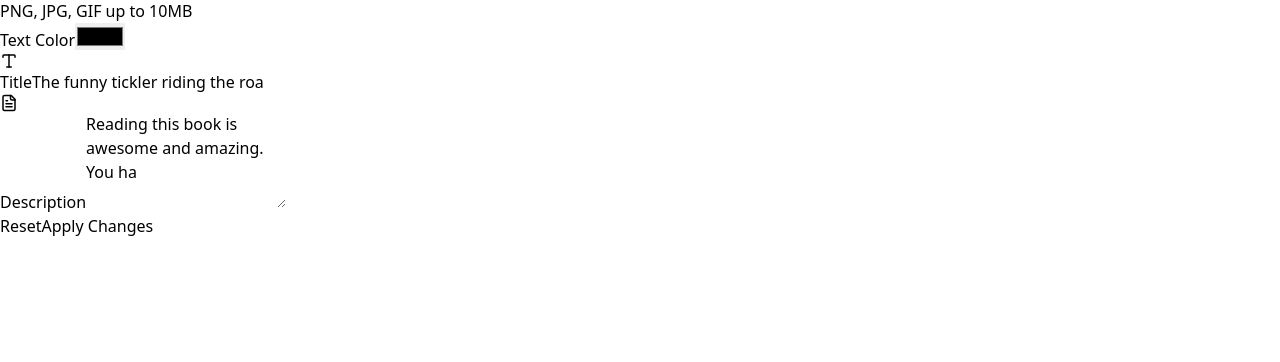
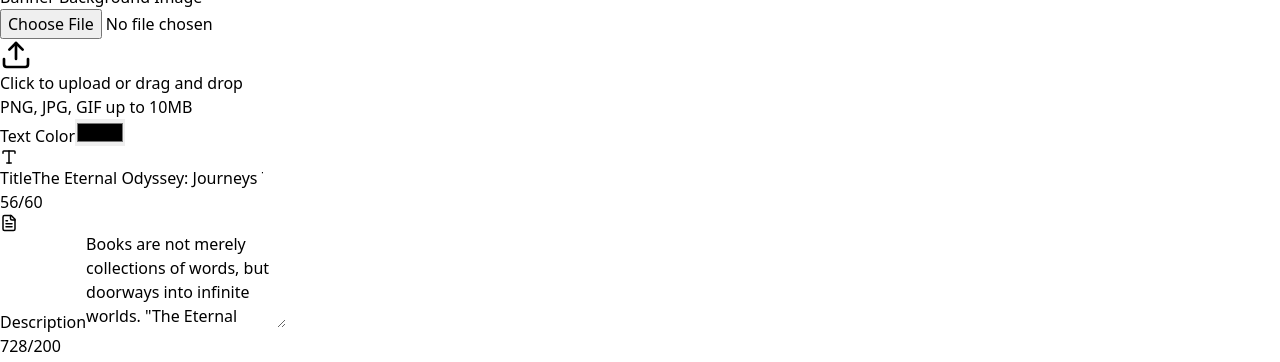
Before and after one commit to spykelionel/frontend-microtask, a React (Vite) app: page / in a window 1280 px wide. Shown: the part 663-1025 px from the top of the page. Before the commit the page ends 901 px from the top, so only its background shows below. Built offline with nearby package versions, Linux system fonts and the light colour scheme.

Commit message:
update default settings for customization
update title and description.
Adjust the data-testid options for the test controls

```diff
--- a/src/components/banner/Banner.tsx
+++ b/src/components/banner/Banner.tsx
@@ -48,7 +48,7 @@ const Banner: React.FC = () => {
           data-testid="banner-text"
           style={{ color: settings.textColor }}
         >
-          {settings.customText}
+          {settings.customeDescription}
         </p>
       </div>
       <div className="flex relative  cursor-pointer ">
--- a/src/components/form/form-sections/BackgroundColorControl.tsx
+++ b/src/components/form/form-sections/BackgroundColorControl.tsx
@@ -12,7 +12,7 @@ function BackgroundColorControl() {
         value={settings.backgroundColor}
         onChange={(e) => updateSettings({ backgroundColor: e.target.value })}
         className="w-full h-10 border border-gray-300 rounded-md cursor-pointer"
-        data-testid="color-picker"
+        data-testid="background-color-picker"
       />
     </div>
   );
--- a/src/components/form/form-sections/TextControls.tsx
+++ b/src/components/form/form-sections/TextControls.tsx
@@ -4,6 +4,45 @@ import useBannerContext from "../../../hooks/useBannerContext";
 
 const TextControls: React.FC = () => {
   const { settings, updateSettings } = useBannerContext();
+  const maxTitleLength = 60;
+  const maxDescriptionLength = 200;
+
+  const [isTypingTitle, setIsTypingTitle] = React.useState(false);
+  const [isTypingDescription, setIsTypingDescription] = React.useState(false);
+
+  // Timers to detect end of typing
+  const titleTimeoutRef = React.useRef<any>(null);
+  const descriptionTimeoutRef = React.useRef<any>(null);
+  const TYPING_DELAY = 800; // milliseconds
+
+  const handleTitleChange = (e: React.ChangeEvent<HTMLInputElement>) => {
+    const value = e.target.value.slice(0, maxTitleLength);
+    updateSettings({ customTitle: value });
+    setIsTypingTitle(true);
+
+    if (titleTimeoutRef.current) {
+      clearTimeout(titleTimeoutRef.current);
+    }
+    titleTimeoutRef.current = setTimeout(() => {
+      setIsTypingTitle(false);
+    }, TYPING_DELAY);
+  };
+
+  const handleDescriptionChange = (
+    e: React.ChangeEvent<HTMLTextAreaElement>
+  ) => {
+    const value = e.target.value.slice(0, maxDescriptionLength);
+    updateSettings({ customeDescription: value });
+    setIsTypingDescription(true);
+
+    if (descriptionTimeoutRef.current) {
+      clearTimeout(descriptionTimeoutRef.current);
+    }
+    descriptionTimeoutRef.current = setTimeout(() => {
+      setIsTypingDescription(false);
+    }, TYPING_DELAY);
+  };
+
   return (
     <div data-testid="text-controls">
       <div className="mb-4">
@@ -14,11 +53,18 @@ const TextControls: React.FC = () => {
         <input
           type="text"
           value={settings.customTitle}
-          onChange={(e) => updateSettings({ customTitle: e.target.value })}
+          onChange={handleTitleChange}
           placeholder="Enter custom title"
+          maxLength={maxTitleLength}
           className="w-full border border-gray-300 rounded-md py-2 px-3 focus:outline-none focus:ring-2 focus:ring-blue-500"
           data-testid="title-input"
         />
+        <div className="flex justify-between text-xs text-gray-500 mt-1">
+          <span>
+            {settings.customTitle.length}/{maxTitleLength}
+          </span>
+          {isTypingTitle && <span>Typing...</span>}
+        </div>
       </div>
 
       <div className="mb-4">
@@ -27,13 +73,20 @@ const TextControls: React.FC = () => {
           Description
         </label>
         <textarea
-          value={settings.customText}
-          onChange={(e) => updateSettings({ customText: e.target.value })}
+          value={settings.customeDescription}
+          onChange={handleDescriptionChange}
           placeholder="Enter custom description"
           rows={4}
+          maxLength={maxDescriptionLength}
           className="w-full border border-gray-300 rounded-md py-2 px-3 focus:outline-none focus:ring-2 focus:ring-blue-500"
           data-testid="text-input"
         />
+        <div className="flex justify-between text-xs text-gray-500 mt-1">
+          <span>
+            {settings.customeDescription.length}/{maxDescriptionLength}
+          </span>
+          {isTypingDescription && <span>Typing...</span>}
+        </div>
       </div>
     </div>
   );
--- a/src/components/form/form-sections/TextStyleControls.tsx
+++ b/src/components/form/form-sections/TextStyleControls.tsx
@@ -14,7 +14,7 @@ const TextStyleControls: React.FC = () => {
           value={settings.textColor}
           onChange={(e) => updateSettings({ textColor: e.target.value })}
           className="w-full h-10 border border-gray-300 rounded-md cursor-pointer"
-          data-testid="color-picker"
+          data-testid="text-color-picker"
         />
       </div>
     </div>
--- a/src/lib/constants/presets.ts
+++ b/src/lib/constants/presets.ts
@@ -41,8 +41,8 @@ export const DEFAULT_SETTINGS: BannerSettings = {
   textColor: "#fff",
   overlayOpacity: 0.5,
   backgroundStyle: "image",
-  customTitle: "The funny tickler riding the road",
-  customText: "Reading this book is awesome and amazing. You ha",
+  customTitle: "The Eternal Odyssey: Journeys Through the World of Books",
+  customeDescription: `Books are not merely collections of words, but doorways into infinite worlds. "The Eternal Odyssey" is a celebration of literature—a journey that spans from the quiet, reflective corners of personal libraries to the bustling energy of literary festivals around the world. This narrative explores how stories shape our identities, ignite our passions, and bridge the gaps between cultures. As you delve into these pages, you’ll discover tales of adventure, wisdom, and heartache that remind us that every book holds the potential to transform a life. Whether you are a lifelong bibliophile or a curious newcomer, this exploration of literature invites you to see each chapter of your life as part of a grand, ever-evolving story.`,
   customImage: bannerPresets.beach.image,
   backgroundImage: bannerPresets.beach.image,
   accentColor: "#3498db",
--- a/src/types/index.d.ts
+++ b/src/types/index.d.ts
@@ -12,7 +12,7 @@ export interface BannerSettings {
   style: string;
   overlayOpacity: number;
   customTitle: string;
-  customText: string;
+  customeDescription: string;
   textColor: string;
   customImage: string | null;
   accentColor: string;
```
